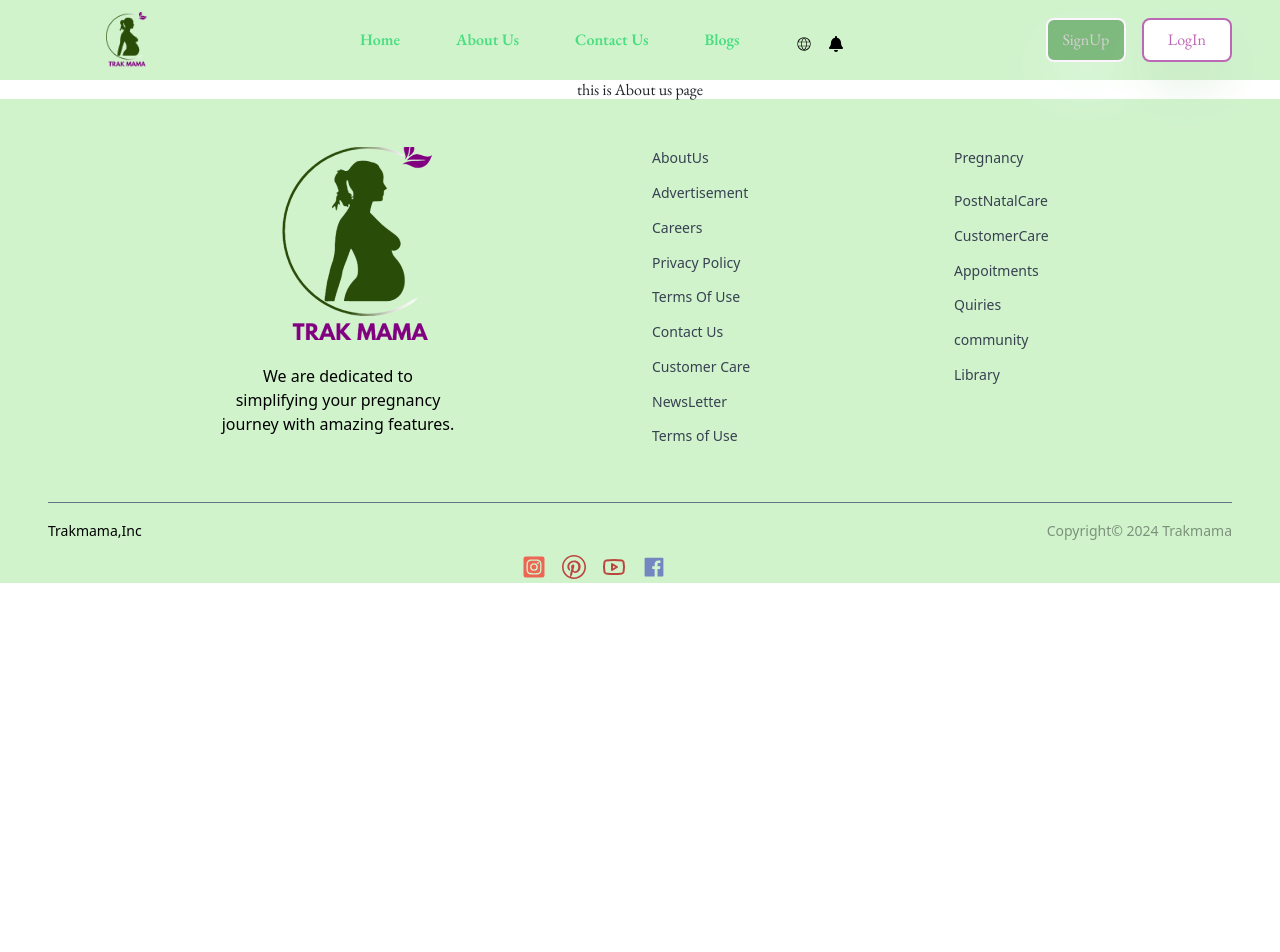
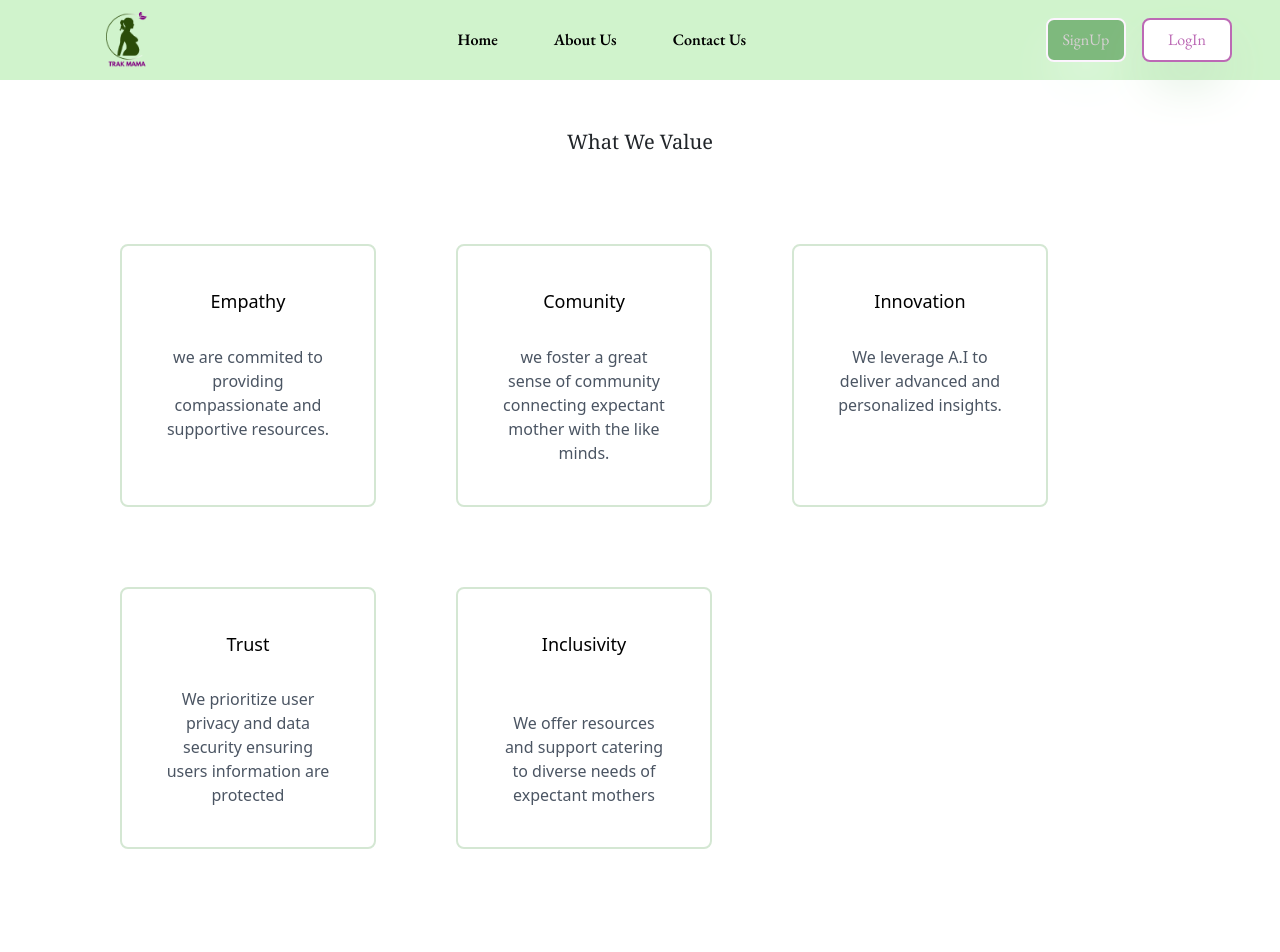
Before and after one commit to Adaobilynda1234/Trakmama-project, a React (Vite) app: page /about-us in a window 1280 px wide. Shown: the top 952 px of the page. Before the commit the page ends 800 px from the top, so only its background shows below. Built offline with nearby package versions, Linux system fonts and the light colour scheme; the HTML template or start-up script is replaced by a standard one.

Commit message:
Created About page

```diff
--- a/src/components/Community.jsx
+++ b/src/components/Community.jsx
@@ -9,33 +9,36 @@
 const Community = ()=> {
     return (
 
-        <div className="h-screen flex justify-center items-center relative  ">
+        <section className="py-16  lg:mx-32">
 
-      <div className="flex flex-row me-72 mb-96">
-           <div className="">
-             <img src={comunity1} alt="community" className=" pl-10 h-38" /> </div>
+      <div className="flex justify-normal md:flex-row md:flex-nonwrap md:justify-center gap-4">
+
+           <div className=" relative flex flex-col justify-start">
+             <img src={comunity1} alt="community" className="  hidden sm:block" /> </div>
 
 
-    <p className="text-base text-gray-600 pt-24 font-sans">
-        <span className="block text-xl font-bold">Join Our Community </span>
-        <span className=" block">There's a safe, supportive group for you whether you're  </span>
-           <span>pregnant,caring for a baby or just starting a family</span>
-           </p>
+        <p className='example-text  justify-stretch pt-28 font-sans' style={{textAlign:'center '}}   >
+          <span className="font-extrabold" >Join Our Community </span><pre/> There's a safe, supportive group for you whether you're <pre/>
+        pregnant,caring for a baby or just starting a family
 
-  </div >
-  <div className="col-start-2">
-  <div className=" absolute right-0 bottom-5 row-span-2 col-span-2 mb-56">
-        <div className="flex flex-row">
-            <div >  <button className=" bg-[#7eb97d]  hover:bg-[#d0f3cc] lg:w-32 h-12 mt-9 mr-6
-                           text-[#d8d0d4] font-normal rounded text-center ">Join Now
+         </p>  </div>
+
+         <span className="relative  flex flex-center justify-end  ">
+         <button className=" bg-[#7eb97d]  hover:bg-[#d0f3cc] w-32 h-12 mt-9 mr-6
+                           text-[#d8d0d4] font-normal rounded text-center  ">Join Now
+
         </button>
-        </div>
+
+          <img src={community2} alt="community" className="   hidden sm:block" />
+              <span/>
 
 
-    <img src={community2} alt="community" className="w-25 h-25 mr-20 " /> </div></div>
-        </div>
 
-       </div>
+    </span>
+
+
+
+       </section>
 
     )
 }
--- /dev/null
+++ b/src/components/Disclaimer.jsx
@@ -0,0 +1,21 @@
+import React from "react";
+
+
+const Disclaimer =()=>{
+    return(
+
+      <div className="    ">
+      <h3 className=" place-items-baseline  pl-14 pt-12 text-lg  mb-0 font-medium text-black  font-sans">Disclaimer</h3>
+
+        <p className="text-center  m-10 w-1/2 h-auto  flex-wrap justify-start md:items-center text-gray-600 text-lg font-sans mt-0">Trakmama A.I is not always accurate only. Consult with a medical professional
+            if you have health concerns. For more information, see our
+            <a href="/" className="text-black-500  underline hover:underline-">  Terms of Use.</a> </p>
+
+        </div>
+
+
+
+    )
+}
+
+export default Disclaimer;
--- a/src/components/Navbar.jsx
+++ b/src/components/Navbar.jsx
@@ -2,8 +2,7 @@
 import { AiOutlineMenu, AiOutlineClose } from "react-icons/ai"; // Import menu icons
 import { NavLink } from 'react-router-dom';
 import logo from '../assets/logo.png';
-import { FaBell } from "react-icons/fa";
-import { CiGlobe } from "react-icons/ci";
+
 
 
 
@@ -28,16 +27,10 @@
                    {/* Desktop Navigation Links */}
            <ul className='  text-green-400g font-semibold   hidden md:flex space-x-14'>
 
-                   <li className='hover:underline'> <NavLink to={"/"}> Home </NavLink> </li>
-                   <li className='hover:underline'> <NavLink to={"/about-us"}> About Us </NavLink> </li>
-                    <li className='hover:underline'><NavLink to={"/contact-us"}> Contact Us </NavLink></li>
-                    <li className='hover:underline'><NavLink to={"/blogs"}> Blogs </NavLink></li>
-        <div className="flex flex-row-reverse space-x-4 space-x-reverse pt-2 text-black" >
+                   <li className='hover:underline text-black'> <NavLink to={"/"}> Home </NavLink> </li>
+                   <li className='hover:underline text-black'> <NavLink to={"/about-us"}> About Us </NavLink> </li>
+                    <li className='hover:underline text-black'><NavLink to={"/contact-us"}> Contact Us </NavLink></li>
 
-                   <NavLink to={"/notification"}>  <FaBell  />  </NavLink>
-                   <NavLink to={"/website"}> <CiGlobe />  </NavLink>
-
-        </div>
 
             </ul>
                        {/* Any other navbar elements */}
@@ -46,21 +39,21 @@
 
            <button className='bg-[#7eb97d]  hover:bg-[#d0f3cc] md:w-20
                            text-[#d8d0d4] font-normal rounded-lg border-2
-                           border-[#fdf4ff] shadow-2xl  shadow-green-50  '><NavLink to={"/"}>SignUp</NavLink>
+                           border-[#fdf4ff] shadow-2xl  shadow-green-50  '><NavLink to={"/SignUp"}>SignUp</NavLink>
            </button>
 
          <button className='bg-[#ffffff] px-4 py-2 text-[hsl(305,38%,57%)]
                      font-small rounded-lg hover:bg-[#d0f3cc]
-                     border-2 border-[#bc69b5] shadow-2xl shadow-[#c0dfbf]'> <NavLink to={"/"}>LogIn</NavLink>
+                     border-2 border-[#bc69b5] shadow-2xl shadow-[#c0dfbf]'> <NavLink to={"/LogIn"}>LogIn</NavLink>
 
          </button>
 
                 </div>
 
                 {/* Hamburger Menu Icon for Mobile */}
-        <div className=' block md:hidden right-6 fixed ' onClick={ToggleNavBar}>
+        <div className=' block md:hidden right-6 fixed text-gray-700 ' onClick={ToggleNavBar}>
                     {/* Toggle between open and close icons based on openNav state */}
-                    {!openNav ? <AiOutlineClose size={25}/> : <AiOutlineMenu size={2}/>}
+                    {!openNav ? <AiOutlineClose size={25}/> : <AiOutlineMenu size={25}/>}
         </div>
 
                 {/* Mobile Navigation Menu */}
@@ -78,8 +71,8 @@
 
                     {/* Mobile Buttons */}
                     <div className='block space-y-4 pt-5'>
-                        <button className='bg-[#7eb97d] w-full py-2 text-[#bc69b5] hover:bg-[#376931] font-normal rounded-md block'> <NavLink to={"/"}>Log In</NavLink></button>
-                        <button className='bg-[#7eb97d] w-full py-2 text-[#d8d0d4] hover:bg-[#5bbd51] font-normal rounded-md'> <NavLink to={"/"}>Sign Up</NavLink> </button>
+                        <button className='bg-[#7eb97d] w-full py-2 text-[#bc69b5] hover:bg-[#376931] font-normal rounded-md block'> <NavLink to={"/LogIn"}>Log In</NavLink></button>
+                        <button className='bg-[#7eb97d] w-full py-2 text-[#d8d0d4] hover:bg-[#5bbd51] font-normal rounded-md'> <NavLink to={"/SignUp"}>Sign Up</NavLink> </button>
                     </div>
                 </div>
             </nav>
--- /dev/null
+++ b/src/components/Whatwevalue.jsx
@@ -0,0 +1,40 @@
+import React from "react";
+
+
+  const WhatWevalue = () => {
+   return (
+    <div className="justify-center">
+
+   <h1 className="text-center text-xl py-5 pt-10 font-serif">What We Value</h1>
+      <div className="flex flex-wrap justify-normal px-20  ">
+
+      <div  className=" border-2 border-[#d4e7d3] rounded-lg p-10 text-center  m-10 w-64 h-auto  flex-row justify-between md:items-center ">
+        <h3 className="block mt-1 text-lg leading-tight font-medium text-black  font-sans">Empathy</h3>
+        <p className="text-gray-600 text-md font-sans mt-8"> we are commited to providing compassionate and supportive resources. </p>
+        </div>
+      <div className=" object-top border-2 border-[#d4e7d3] rounded-lg p-10 text-center  m-10 w-64 h-auto   flex-col justify-between md:items-center">
+        <h3 className="block mt-1 text-lg leading-tight font-medium text-black  font-sans ">Comunity</h3>
+        <p className="text-gray-600 text-md font-sans mt-8"> we foster a great sense of community connecting expectant mother with the like minds. </p>
+        </div>
+      <div className="border-2 border-[#d4e7d3] rounded-lg p-10 text-center  m-10 w-64 h-auto flex flex-col justfy-between">
+<h3 className="block mt-1 text-lg leading-tight font-medium text-black  font-sans">Innovation </h3>
+<p className="text-gray-600 text-md font-sans mt-8 ">We leverage A.I to deliver advanced and personalized insights. </p>
+      </div>
+      <div className=" border-2 border-[#d4e7d3] rounded-lg p-10 text-center  m-10 w-64 h-auto flex flex-col justify-between">
+      <h3 className="block mt-1 text-lg leading-tight font-medium text-black  font-sans"> Trust</h3>
+      <p className="text-gray-600 text-md font-sans mt-8">We prioritize user privacy and data security ensuring users information are protected</p>
+      </div>
+      <div className=" border-2 border-[#d4e7d3] rounded-lg p-10 text-center  m-10 w-64 h-auto flex flex-col justify-between  ">
+      <h3 className=" block mt-1 text-lg leading-tight font-medium text-black  font-sans"> Inclusivity</h3>
+      <p className="text-gray-600  text-md font-sans mt-8">We offer resources and support catering to diverse needs of expectant mothers</p>
+
+      </div>
+
+      </div>
+
+      </div>
+
+   );
+ };
+
+export default WhatWevalue;
--- a/src/pages/AboutUs.jsx
+++ b/src/pages/AboutUs.jsx
@@ -1,9 +1,18 @@
 import React from "react";
+import Whatwevalue from "../components/Whatwevalue";
+import Disclaimer from "../components/Disclaimer";
 
 export const AboutUs = () => {
   return (
     <div>
-      <h1 className="text-center">this is About us page</h1>
-    </div>
+      <Whatwevalue/>
+      <br/>
+      <Disclaimer/>
+
+
+
+
+
+      </div>
   );
 };
```
